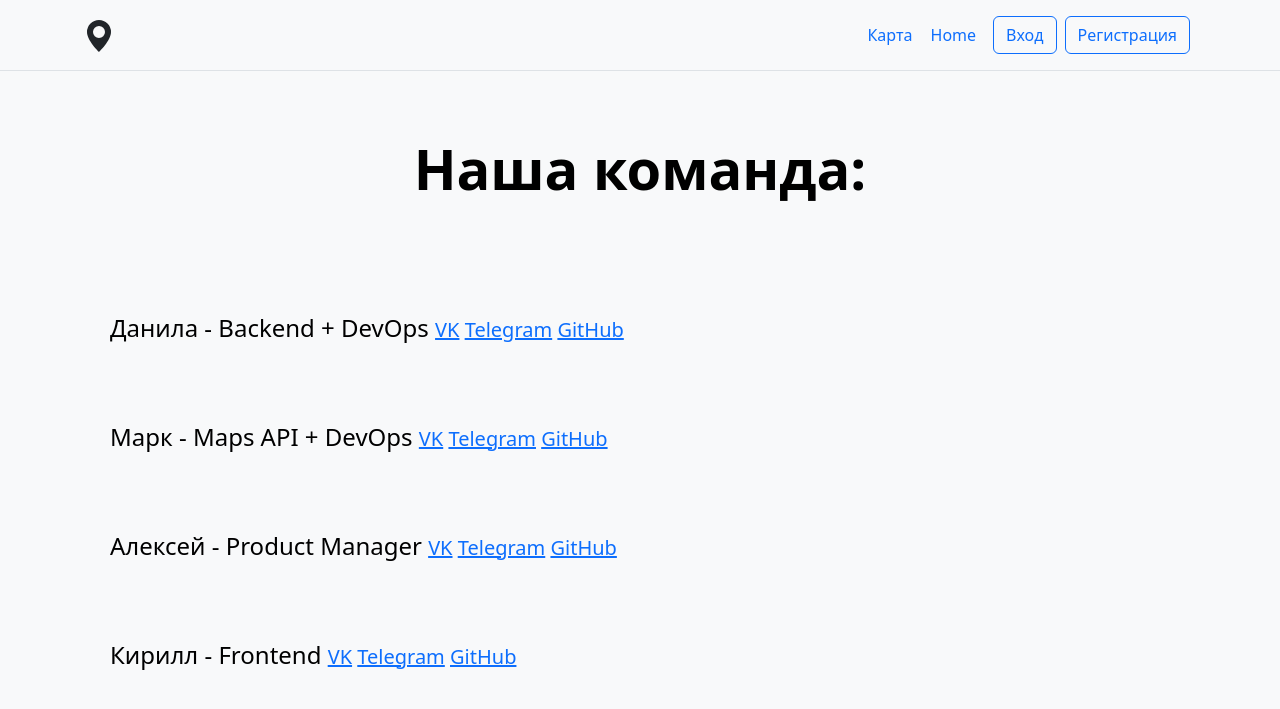
After one commit to thgdanilaya/localpoint, a Django app: page /about/ in a window 1280 px wide. The commit adds this page. Shown: the top 709 px of the page. Run offline with Django 4.2, Linux system fonts and the light colour scheme.

Commit message:
работают все переходы(нормальная авторизация еще отсутствует)

```diff
--- a/localpoint/localpoint/urls.py
+++ b/localpoint/localpoint/urls.py
@@ -29,6 +29,7 @@ urlpatterns = [
     path('reg_success/', views.reg_success, name="reg_success"),
     path('log_success/', views.log_success, name="log_success"),
     path('profile/', views.profile, name="profile"),
-    path('map/', views.map, name="map")
+    path('map/', views.map, name="map"),
+    path('about/', views.about, name='about')
 
 ]
--- a/localpoint/registration/models.py
+++ b/localpoint/registration/models.py
@@ -7,7 +7,8 @@ class Users(models.Model):
     email = models.EmailField(max_length=255)
     password = models.CharField(max_length=255)
     is_registered = models.BooleanField(default=True)
-    is_online = models.BooleanField
+    is_online = models.BooleanField(default=False)
+
 
 
 # class UserProfile(models.Model):
--- /dev/null
+++ b/localpoint/registration/templates/registration/about.html
@@ -0,0 +1,137 @@
+<!DOCTYPE html>
+<html lang="ru">
+
+<head>
+    <meta charset="utf-8">
+    <meta http-equiv="X-UA-Compatible" content="IE=edge">
+    <meta name="viewport" content="width=device-width, initial-scale=1">
+    <!-- The above 3 meta tags *must* come first in the head; any other head content must come *after* these tags -->
+    <title>О нас</title>
+    <link href="https://cdn.jsdelivr.net/npm/bootstrap@5.2.0-beta1/dist/css/bootstrap.min.css" rel="stylesheet"
+        integrity="sha384-0evHe/X+R7YkIZDRvuzKMRqM+OrBnVFBL6DOitfPri4tjfHxaWutUpFmBp4vmVor" crossorigin="anonymous">
+    <script src="https://cdn.jsdelivr.net/npm/bootstrap@5.2.0-beta1/dist/js/bootstrap.bundle.min.js"
+        integrity="sha384-pprn3073KE6tl6bjs2QrFaJGz5/SUsLqktiwsUTF55Jfv3qYSDhgCecCxMW52nD2"
+        crossorigin="anonymous"></script>
+    <!-- Bootstrap Grid -->
+    <style>
+        body {
+            background: rgb(248, 249, 250);
+        }
+    </style>
+</head>
+
+<body>
+    <script src="https://cdn.jsdelivr.net/npm/bootstrap@5.2.0-beta1/dist/js/bootstrap.bundle.min.js"
+        integrity="sha384-pprn3073KE6tl6bjs2QrFaJGz5/SUsLqktiwsUTF55Jfv3qYSDhgCecCxMW52nD2"
+        crossorigin="anonymous"></script>
+    <!-- Bootstrap -->
+    <script src="../../static/registration/js/main.js"></script>
+    <!-- Main Script -->
+    <div id="navbar" class="shadow-lg border-bottom">
+        <div class="container">
+
+            <header class="d-flex flex-wrap justify-content-center py-3 ">
+                <div class="d-flex align-items-center mb-3 mb-md-0 me-md-auto text-dark text-decoration-none">
+                    <form method="post" action="{% url 'home' %}">
+                        {% csrf_token %}
+                        <button type="submit" class="btn btn-link p-0 "
+                            style="text-decoration: none; margin-top: -0.2em">
+                            <span class="fs-4">
+                                <svg xmlns="http://www.w3.org/2000/svg" width="32" height="32" fill="currentColor"
+                                    class="bi bi-geo-alt-fill text-dark" viewBox="0 0 16 16">
+                                    <path
+                                        d="M8 16s6-5.686 6-10A6 6 0 0 0 2 6c0 4.314 6 10 6 10zm0-7a3 3 0 1 1 0-6 3 3 0 0 1 0 6z" />
+                                </svg>
+                            </span>
+                        </button>
+
+
+                    </form>
+                </div>
+
+                <ul class="nav nav-pills align-items-center">
+                    <li class="nav-item">
+                        <form method="post" action="{% url 'map' %}">
+                            {% csrf_token %}
+                            <button type="submit" class="btn btn-link p-0"
+                                style="text-decoration: none; margin-top: -0.2em">Карта</button>
+                        </form>
+                    </li>
+                    <li class="nav-item">
+                        <form method="post" action="{% url 'home' %}">
+                            {% csrf_token %}
+                            <button type="submit" class="btn btn-link p-0 mx-3"
+                                style="text-decoration: none; margin-top: -0.2em">Home</button>
+                        </form>
+                    </li>
+                </ul>
+
+                <form method="post" action="{% url 'login' %}">
+                    {% csrf_token %}
+                    <button type="submit" class="btn nav-item btn-outline-primary " id="login_button">Вход</button>
+                </form>
+                <form method="post" action="{% url 'registration' %}">
+                    {% csrf_token %}
+                    <button type="submit" class="btn  nav-item btn-outline-primary mx-2"
+                        id="signout_button">Регистрация</button>
+                </form>
+
+            </header>
+        </div>
+    </div>
+
+    <div class="text-bg-light p-0">
+        <div class="container mb-3  p-3">
+            <div class="px-4   my-5 text-center">
+                <h1 class="display-4 fw-bold">Наша команда:</h1>
+            </div>
+        </div>
+        <div class="container mb-3  p-3">
+            <div class="px-4   my-3">
+                <h4 class="h4">Данила - Backend + DevOps
+                    <span class="h5">
+                        <a href="https://vk.com/danila_ananas">VK</a>
+                        <a href="https://t.me/trapdnl">Telegram</a>
+                        <a href="https://github.com/thgdanilaya">GitHub</a>
+                    </span>
+                </h4>
+            </div>
+        </div>
+        <div class="container mb-3  p-3">
+            <div class="px-4   my-3">
+                <h4 class="h4">Марк - Maps API + DevOps
+                    <span class="h5">
+                        <a href="https://vk.com/fck_ths_wrld">VK</a>
+                        <a href="https://t.me/gswwnrs">Telegram</a>
+                        <a href="https://github.com/pirogovmark">GitHub</a>
+                    </span>
+                </h4>
+            </div>
+        </div>
+        <div class="container mb-3  p-3">
+            <div class="px-4   my-3">
+                <h4 class="h4">Алексей - Product Manager
+                    <span class="h5">
+                        <a href="https://vk.com/a.marchenko3">VK</a>
+                        <a href="https://t.me/march_al">Telegram</a>
+                        <a href="#">GitHub</a>
+                    </span>
+                </h4>
+            </div>
+        </div>
+        <div class="container mb-3  p-3">
+            <div class="px-4   my-3">
+                <h4 class="h4">Кирилл - Frontend
+                <span class="h5">
+                    <a href="https://vk.com/kirillvoroshilov">VK</a>
+                    <a href="https://t.me/kivip">Telegram</a>
+                    <a href="https://github.com/kiviyi">GitHub</a>
+                </span>
+            </h4>
+            </div>
+        </div>
+    </div>
+
+</body>
+
+</html>
--- a/localpoint/registration/templates/registration/home.html
+++ b/localpoint/registration/templates/registration/home.html
@@ -57,7 +57,8 @@
                     </form>
                 </li>
                 <li class="nav-item">
-                    <form method="post">
+                    <form method="post" action="{% url 'about' %}">
+                        {% csrf_token %}
                         <button type="submit" class="btn btn-link p-0 mx-3"
                                 style="text-decoration: none; margin-top: -0.2em">О нас
                         </button>
--- a/localpoint/registration/templates/registration/map.html
+++ b/localpoint/registration/templates/registration/map.html
@@ -56,7 +56,8 @@
                     </form>
                 </li>
                 <li class="nav-item">
-                    <form method="post" action="">
+                    <form method="post" action="{% url 'about' %}">
+                        {% csrf_token %}
                         <button type="submit" class="btn btn-link p-0 mx-3"
                                 style="text-decoration: none; margin-top: -0.2em">О нас
                         </button>
--- a/localpoint/registration/views.py
+++ b/localpoint/registration/views.py
@@ -1,7 +1,11 @@
+import jwt
 from django.contrib.auth.views import LoginView
 from django.db import connection
 from django.http import HttpResponseNotFound
 from django.shortcuts import render, redirect
+from rest_framework_jwt.serializers import jwt_payload_handler
+
+from localpoint import settings
 from registration.models import Users
 from django.contrib.postgres.search import SearchVector
 
@@ -21,6 +25,10 @@ class Registration(CreateView):
 
 def home(request):
     return render(request, "registration/home.html")
+
+
+def about(request):
+    return render(request, "registration/about.html")
 
 
 def map(request):
```
Also changed, not shown: localpoint/localpoint/settings.py (+9 -7 lines), localpoint/registration/templates/registration/profile.html (+45 -35 lines).
